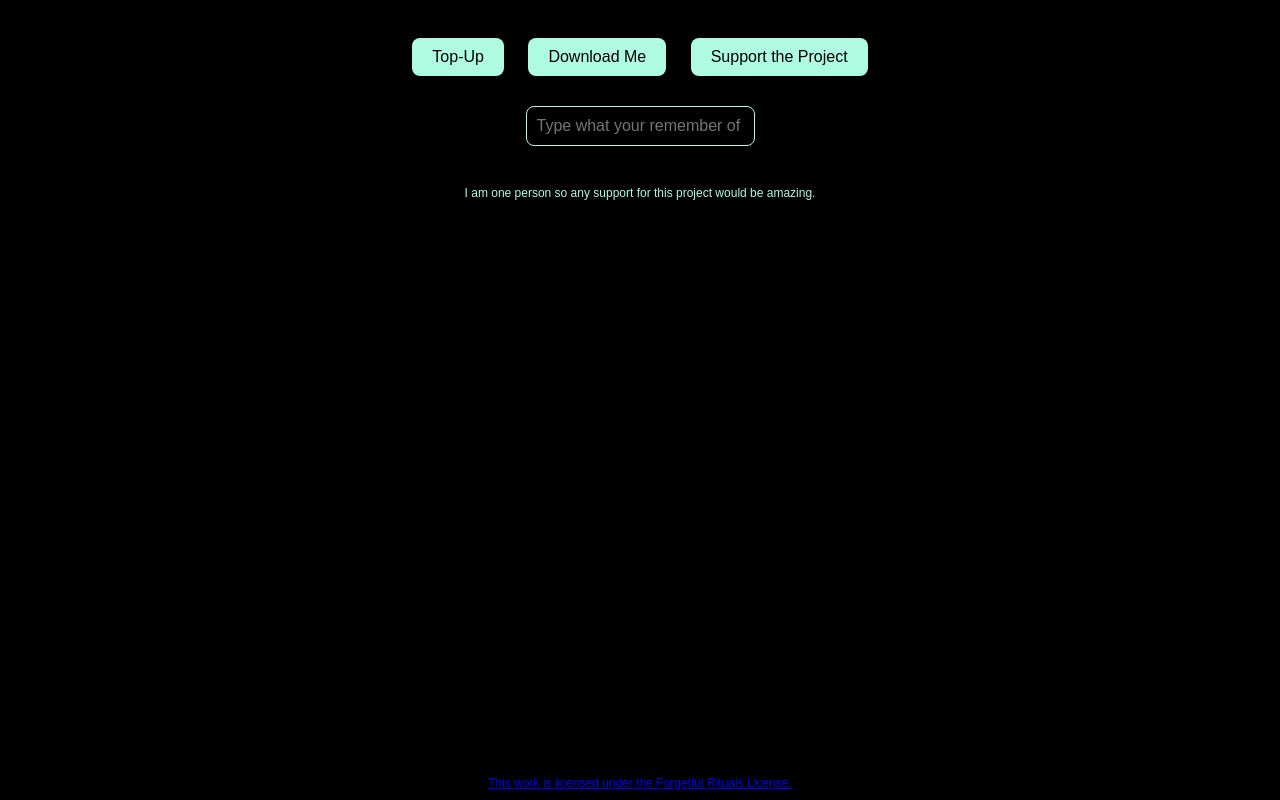
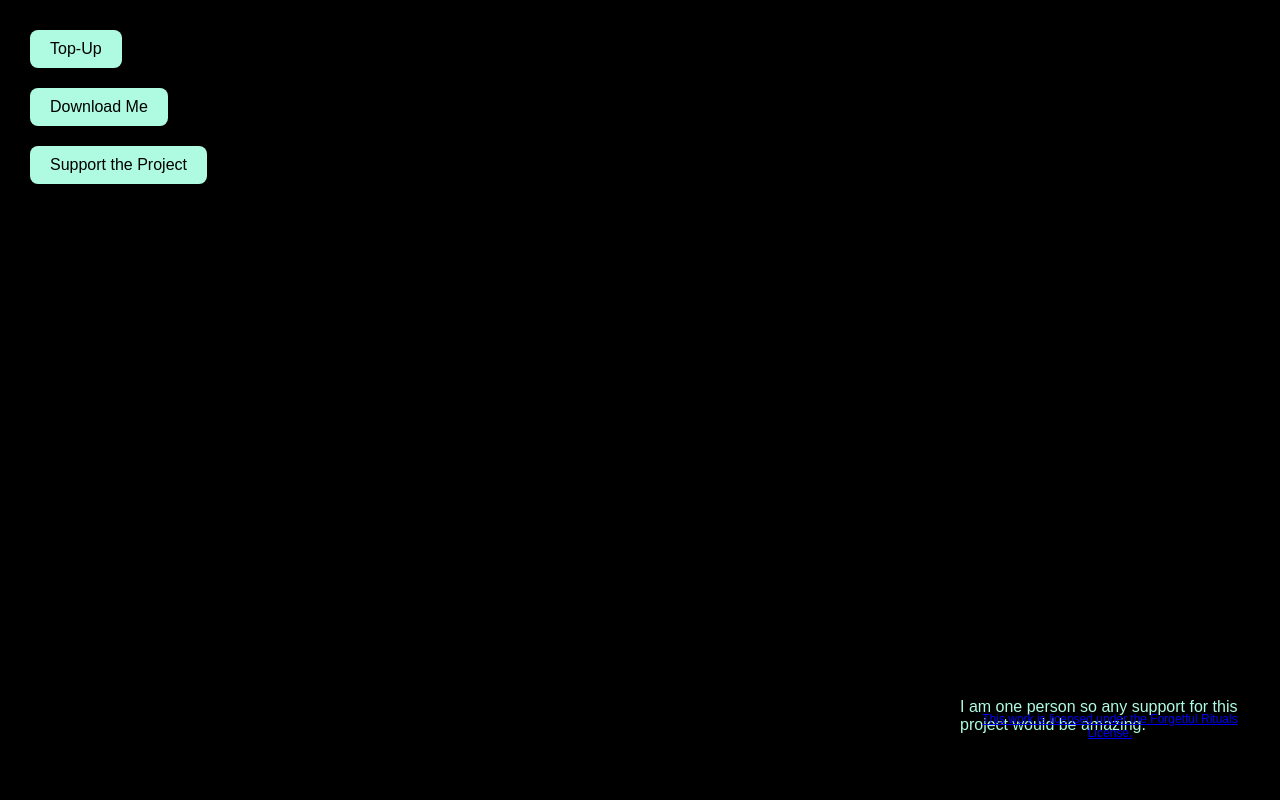
Before and after one commit to S-i-n-k-h-o-l-e/memorygate, a plain HTML site: page index.html in a window 1280 px wide. Drawn offline with Linux system fonts and the light colour scheme.

Commit message:
Update index.html

```diff
--- a/index.html
+++ b/index.html
@@ -23,15 +23,6 @@
     }
     .button:hover {
       background-color: #7bdac6;
-    }
-    .input-box {
-      margin-top: 20px;
-      padding: 10px;
-      font-size: 16px;
-      border-radius: 8px;
-      border: 1px solid #aefbe1;
-      background-color: #000;
-      color: #aefbe1;
     }
     .footer {
       position: absolute;
@@ -70,22 +61,23 @@
   </style>
 </head>
 <body>
-  <button class="button">Top-Up</button>
-  <button class="button">Download Me</button>
-  <button class="button">Support the Project</button>
 
-  <div>
-    <input type="text" class="input-box" placeholder="Type what your remember of what you forgot...">
+  <!-- LEFT BUTTONS -->
+  <div style="position: absolute; left: 20px; top: 20px; text-align: left;">
+    <button class="button">Top-Up</button><br>
+    <button class="button">Download Me</button><br>
+    <button class="button">Support the Project</button>
   </div>
 
-  <p style="margin-top: 40px; font-size: 12px; color: #aefbe1;">
-    I am one person so any support for this project would be amazing.
-  </p>
-
-  <div class="footer">
-    <a href="#" onclick="openLicense()">This work is licensed under the Forgetful Rituals License.</a>
+  <!-- SUPPORT MESSAGE + LICENSE LINK -->
+  <div style="position: absolute; bottom: 50px; right: 20px; max-width: 300px; text-align: left;">
+    <p>I am one person so any support for this project would be amazing.</p>
+    <div class="footer">
+      <a href="#" onclick="openLicense()">This work is licensed under the Forgetful Rituals License.</a>
+    </div>
   </div>
 
+  <!-- LICENSE POPUP -->
   <div class="overlay" id="overlay" onclick="closeLicense()"></div>
   <div class="license-popup" id="licensePopup">
     <h3>Forgetful Rituals License</h3>
@@ -104,6 +96,7 @@
     </p>
   </div>
 
+  <!-- SCRIPT -->
   <script>
     function openLicense() {
       document.getElementById('licensePopup').style.display = 'block';
@@ -114,5 +107,6 @@
       document.getElementById('overlay').style.display = 'none';
     }
   </script>
+
 </body>
 </html>
```
